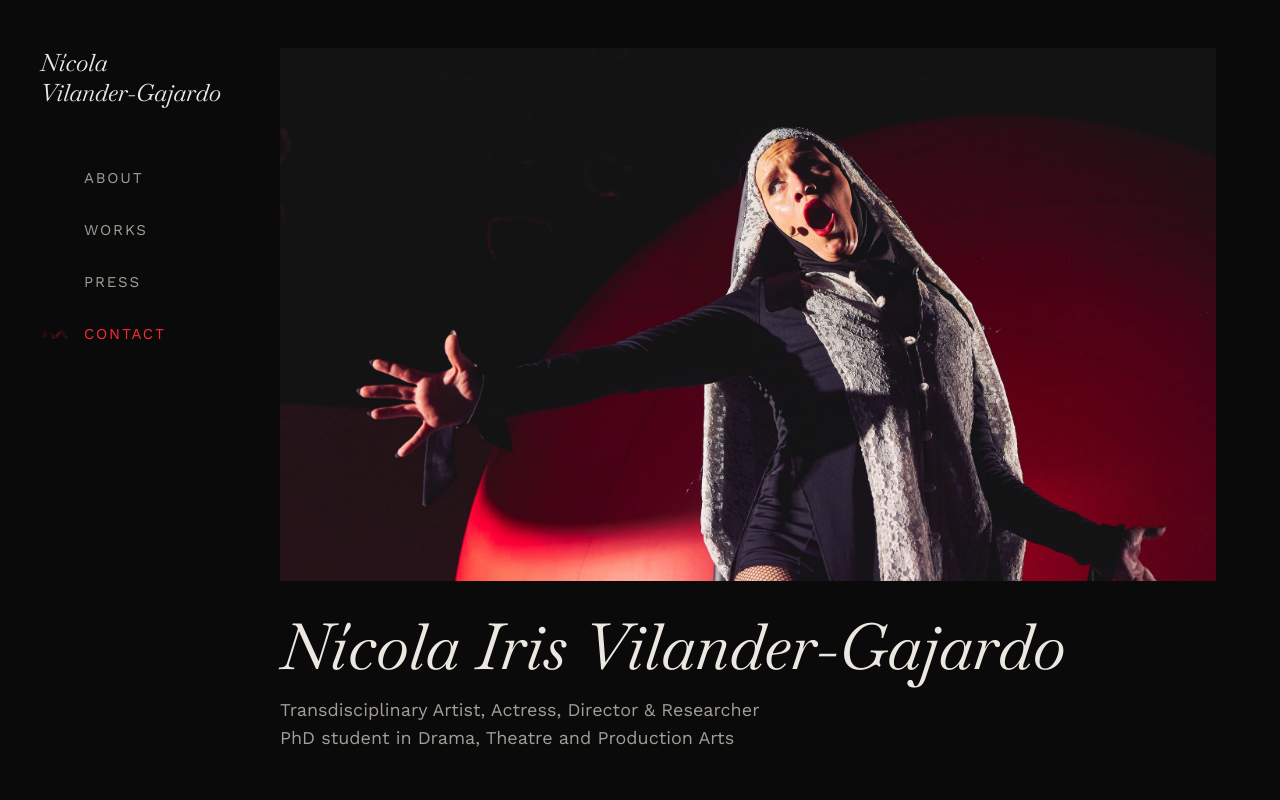
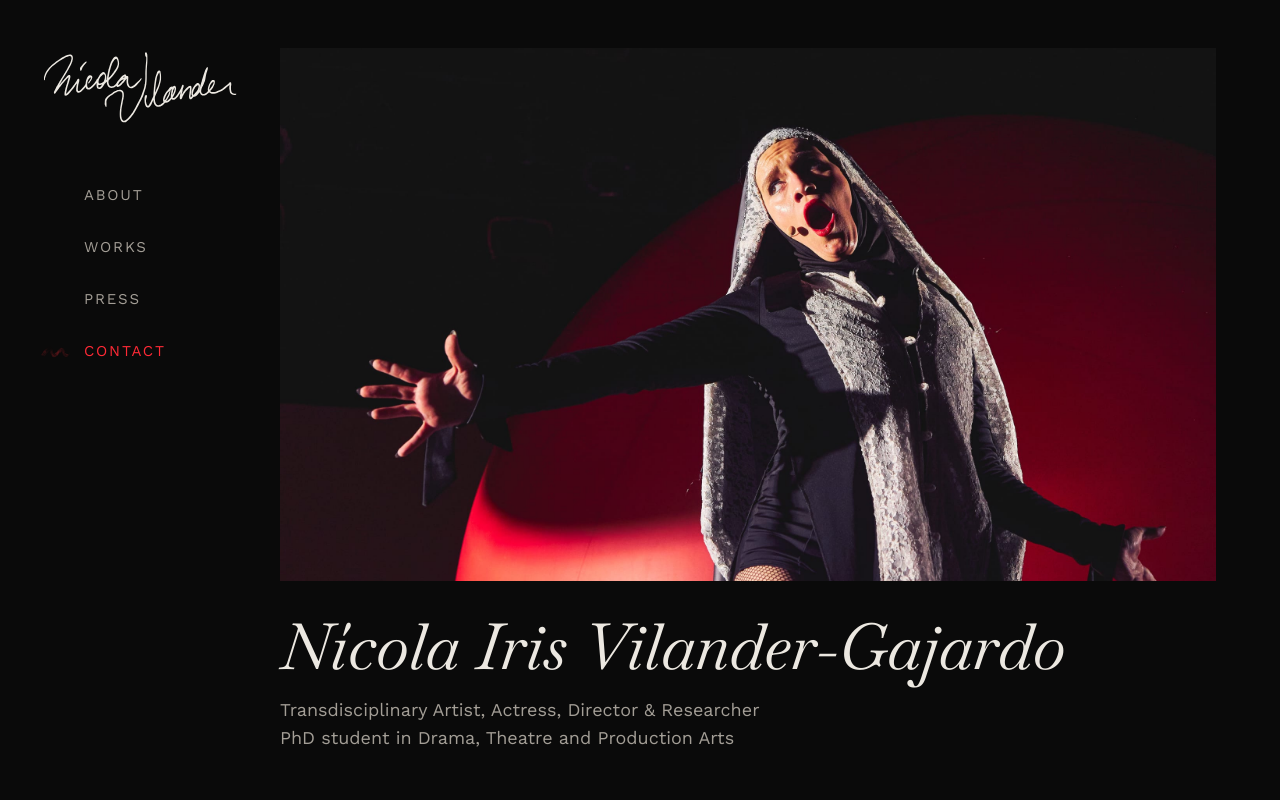
Before and after one commit to gab-hono/nicola-vilander-portfolio, a Next.js app: page / in a window 1280 px wide. Shown: the top 800 px of the page. Built offline with nearby package versions, Linux system fonts and the light colour scheme.

Commit message:
feat: use Nícola's handwritten signature in the navigation

```diff
--- /dev/null
+++ b/components/Signature.tsx
@@ -0,0 +1,34 @@
+import type { CSSProperties } from "react";
+
+/**
+ * Nícola's handwritten name (public/signature.svg, viewBox 567×220) drawn as a CSS mask,
+ * like the menu squiggle: the file is downloaded once and cached, and the colour comes
+ * from bg-current, so it follows the text colour of wherever it is placed.
+ */
+const SIGNATURE_MASK: CSSProperties = {
+  aspectRatio: "567 / 220",
+  maskImage: "url(/signature.svg)",
+  maskSize: "contain",
+  maskRepeat: "no-repeat",
+  maskPosition: "left center",
+  WebkitMaskImage: "url(/signature.svg)",
+  WebkitMaskSize: "contain",
+  WebkitMaskRepeat: "no-repeat",
+  WebkitMaskPosition: "left center",
+};
+
+type SignatureProps = {
+  /** Text read by screen readers and search engines in place of the drawing. */
+  label: string;
+  /** Width utilities; the height follows from the drawing's proportions. */
+  className: string;
+};
+
+export function Signature({ label, className }: SignatureProps) {
+  return (
+    <>
+      <span className="sr-only">{label}</span>
+      <span aria-hidden="true" style={SIGNATURE_MASK} className={`block bg-current ${className}`} />
+    </>
+  );
+}
--- a/components/SiteNav.tsx
+++ b/components/SiteNav.tsx
@@ -5,10 +5,7 @@ import { HERO_ID, navItems, type NavItem } from "@/content/navigation";
 import { site } from "@/content/site";
 import type { SectionId } from "@/content/types";
 import { useActiveSection } from "@/hooks/useActiveSection";
-
-/** "Nícola" / "Vilander-Gajardo": two deliberate lines in the side menu instead of a break at the hyphen. */
-const [FIRST_NAME, ...REST_OF_NAME] = site.name.split(" ");
-const LAST_NAME = REST_OF_NAME.join(" ");
+import { Signature } from "./Signature";
 
 /** Module-level constant so the hook's effect does not re-run on every render. */
 const TRACKED_IDS: readonly (SectionId | typeof HERO_ID)[] = [
@@ -68,11 +65,9 @@ export function SiteNav() {
     <>
       {/* Mobile and tablet: fixed top bar, no hamburger. */}
       <header className="fixed inset-x-0 top-0 z-40 flex h-(--header-height) flex-col justify-center gap-1 border-b border-line bg-background px-5 lg:hidden">
-        <a
-          href={`#${HERO_ID}`}
-          className="self-start font-serif text-[19px] leading-tight italic"
-        >
-          {site.name}
+        {/* w-28: 112×43px, so the name and the 44px links fit in the 96px bar. */}
+        <a href={`#${HERO_ID}`} className="self-start">
+          <Signature label={site.name} className="w-28" />
         </a>
         <nav aria-label="Main">
           {/* gap-5: four links fit in the 320px of a 360px screen (~300px). */}
@@ -92,12 +87,9 @@ export function SiteNav() {
 
       {/* Desktop: fixed side menu. */}
       <header className="fixed inset-y-0 left-0 z-40 hidden w-70 flex-col gap-12 overflow-y-auto px-10 py-12 lg:flex">
-        <a
-          href={`#${HERO_ID}`}
-          className="font-serif text-2xl leading-tight italic"
-        >
-          <span className="block">{FIRST_NAME}</span>
-          <span className="block whitespace-nowrap">{LAST_NAME}</span>
+        {/* w-50: the full 200px left inside the 280px menu by its 40px side padding. */}
+        <a href={`#${HERO_ID}`} className="self-start">
+          <Signature label={site.name} className="w-50" />
         </a>
         <nav aria-label="Main">
           <ul className="flex flex-col gap-2">
```
Also changed, not shown: public/signature.svg (added).
